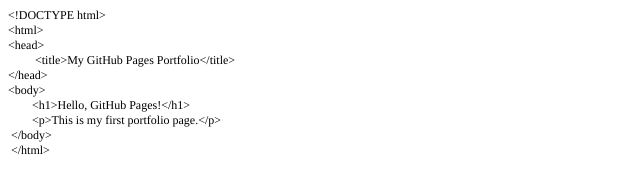
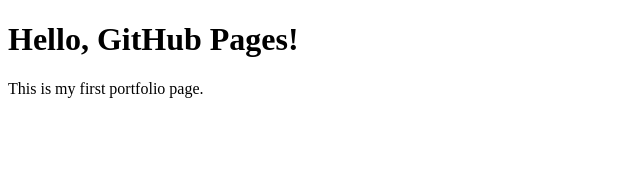
Before and after one commit to brandonhadden/bhadden, a plain HTML site: page index.html in a window 1280 px wide. Shown: the whole page, without its empty margins (0-640 px from the left). Drawn offline with Linux system fonts and the light colour scheme.

Commit message:
Update index.html

```diff
--- a/index.html
+++ b/index.html
@@ -1,27 +1,10 @@
-<!DOCTYPE html PUBLIC "-//W3C//DTD HTML 4.01//EN" "http://www.w3.org/TR/html4/strict.dtd">
+<!DOCTYPE html>
 <html>
 <head>
-  <meta http-equiv="Content-Type" content="text/html; charset=utf-8">
-  <meta http-equiv="Content-Style-Type" content="text/css">
-  <title></title>
-  <meta name="Generator" content="Cocoa HTML Writer">
-  <meta name="CocoaVersion" content="2575.6">
-  <style type="text/css">
-    p.p1 {margin: 0.0px 0.0px 0.0px 0.0px; font: 12.0px Times; -webkit-text-stroke: #000000}
-    span.s1 {font-kerning: none}
-    span.Apple-tab-span {white-space:pre}
-  </style>
+    <title>My GitHub Pages Portfolio</title>
 </head>
 <body>
-<p class="p1"><span class="s1">&lt;!DOCTYPE html&gt;<span class="Apple-converted-space"> </span></span></p>
-<p class="p1"><span class="s1">&lt;html&gt;<span class="Apple-converted-space"> </span></span></p>
-<p class="p1"><span class="s1">&lt;head&gt;</span></p>
-<p class="p1"><span class="s1"><span class="Apple-tab-span">	</span> &lt;title&gt;My GitHub Pages Portfolio&lt;/title&gt;<span class="Apple-converted-space"> </span></span></p>
-<p class="p1"><span class="s1">&lt;/head&gt;<span class="Apple-converted-space"> </span></span></p>
-<p class="p1"><span class="s1">&lt;body&gt;<span class="Apple-converted-space"> </span></span></p>
-<p class="p1"><span class="s1"><span class="Apple-tab-span">	</span>&lt;h1&gt;Hello, GitHub Pages!&lt;/h1&gt;<span class="Apple-converted-space"> </span></span></p>
-<p class="p1"><span class="s1"><span class="Apple-tab-span">	</span>&lt;p&gt;This is my first portfolio page.&lt;/p&gt;</span></p>
-<p class="p1"><span class="s1"><span class="Apple-converted-space"> </span>&lt;/body&gt;</span></p>
-<p class="p1"><span class="s1"><span class="Apple-converted-space"> </span>&lt;/html&gt;</span></p>
+    <h1>Hello, GitHub Pages!</h1>
+    <p>This is my first portfolio page.</p>
 </body>
 </html>
```
